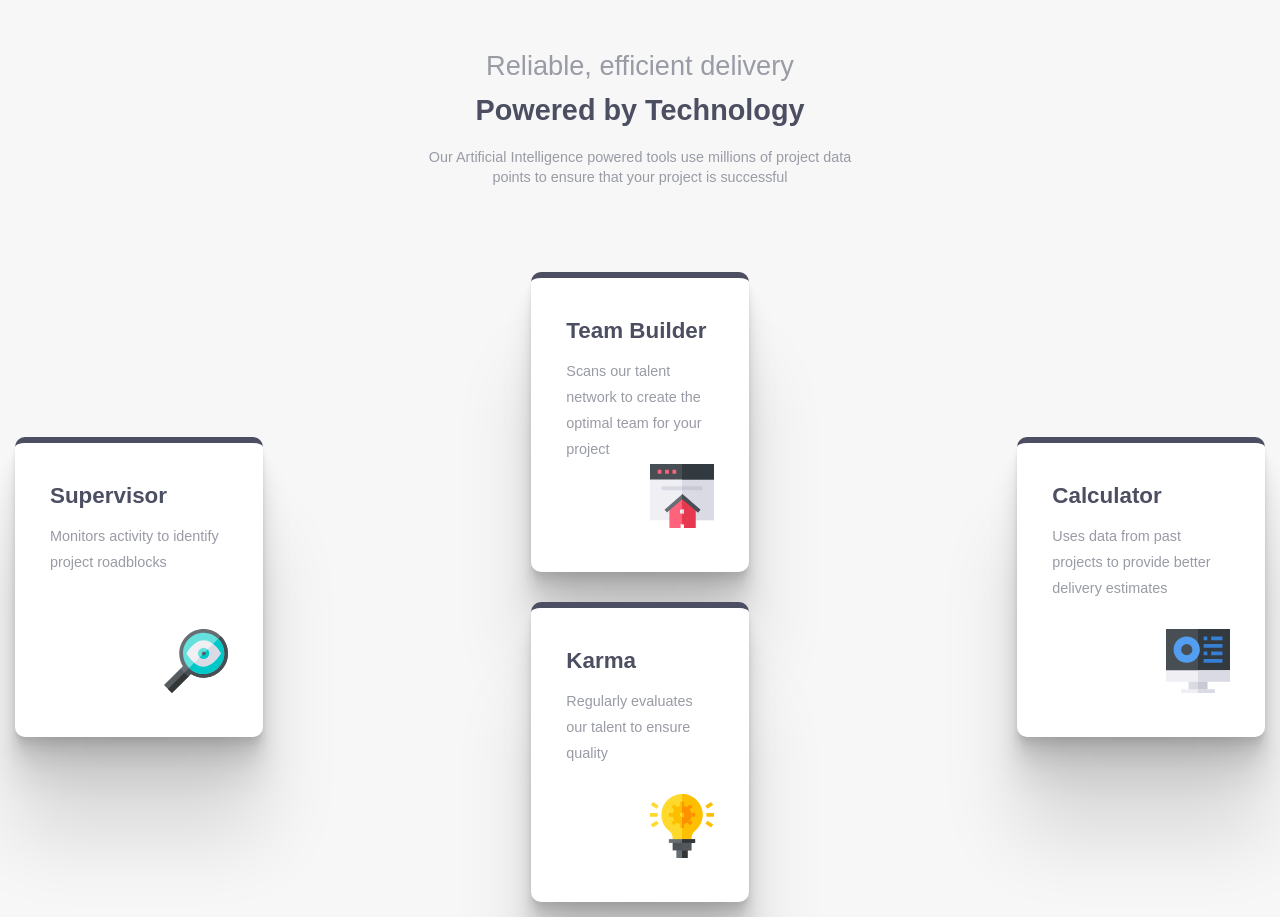
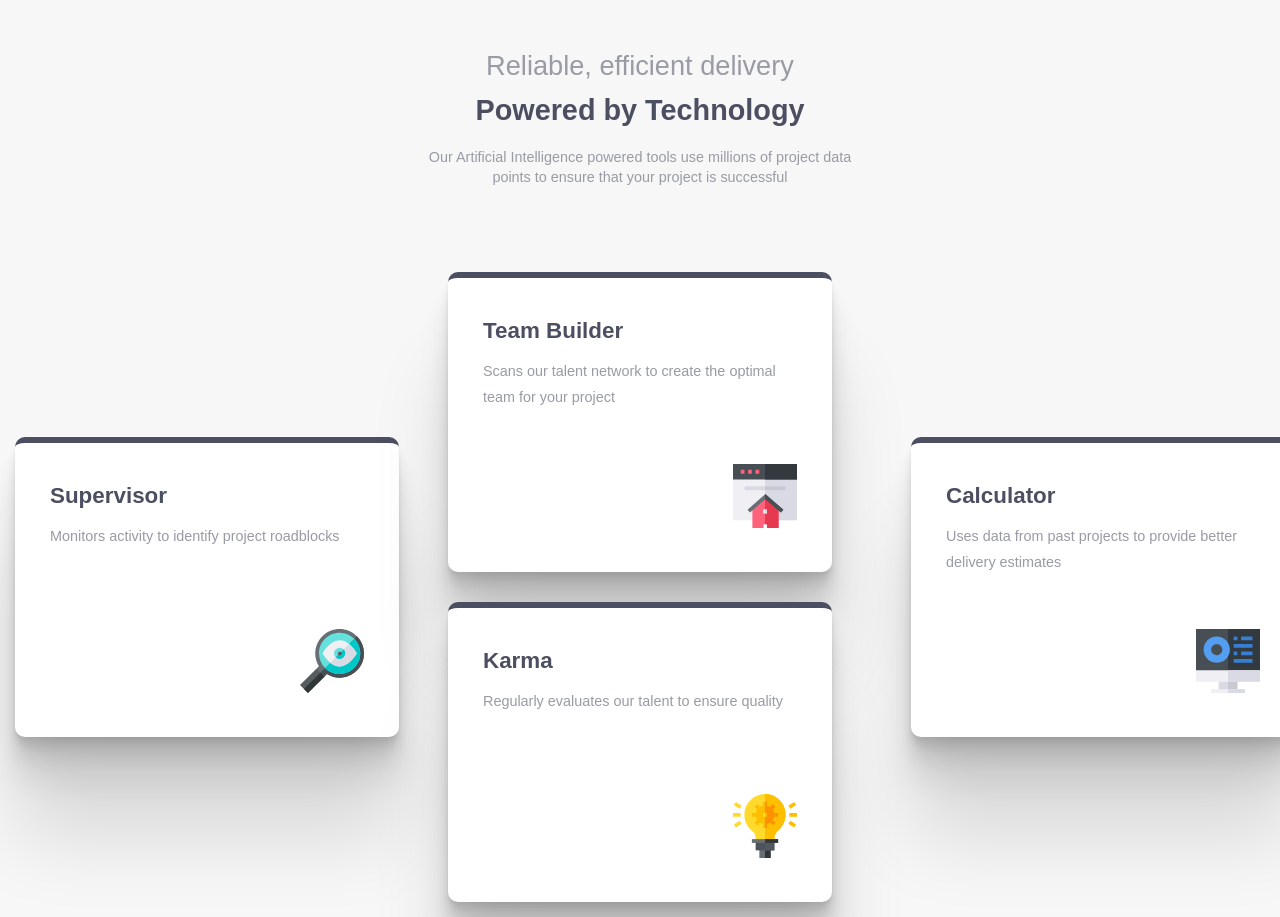
Before and after one commit to DianaMaer/four-card-feature-section-react, a React (Create React App) app: page / in a window 1280 px wide. Built offline with nearby package versions, Linux system fonts and the light colour scheme.

Commit message:
add new classes for this 3 columns

```diff
--- a/src/App.css
+++ b/src/App.css
@@ -49,7 +49,7 @@ h2{
    flex-direction: column;
    justify-content: space-between;
    height: 300px;
-   width: 30%;
+   width: 100%;
    background-color: #fff;
    margin: 15px;
    padding: 40px 35px;
@@ -92,14 +92,20 @@ h2{
 .card-list-container{
   display: flex;
   flex-direction: row;
-  justify-content: space-around;
+  justify-content: space-between;
+  align-content: center;
+
 }
   /* End Style CardList*/
 
   .stackCardsClass{
     display: flex;
     flex-direction: column;
-    width: 100%;
+    width: 30%;
+  }
+  .singleCard{
+    width: 30%;
+    align-self: center;
   }
 
   /* responsive design*/
--- a/src/components/CardList.js
+++ b/src/components/CardList.js
@@ -31,14 +31,20 @@ class CardList extends Component {
 
         return(
         <div className="card-list-container">
-            {data.map((item, index) => index === 0 ? <Card {...item}/> : null )}
+            <div className="singleCard">
+                {data.map((item, index) => index === 0
+                ? <Card {...item}/> : null )}
+            </div>
             <div className="stackCardsClass">
                 {data.map((item, index)  => index === 1 || index === 2
                 ? <Card  {...item}/>
                 : null)
                 }
             </div>
-            {data.map((item, index) => index === 3 ? <Card {...item}/> : null )}
+            <div className="singleCard">
+                {data.map((item, index) => index === 3
+                ? <Card {...item}/> : null )}
+            </div>
         </div>
         )
 
```
